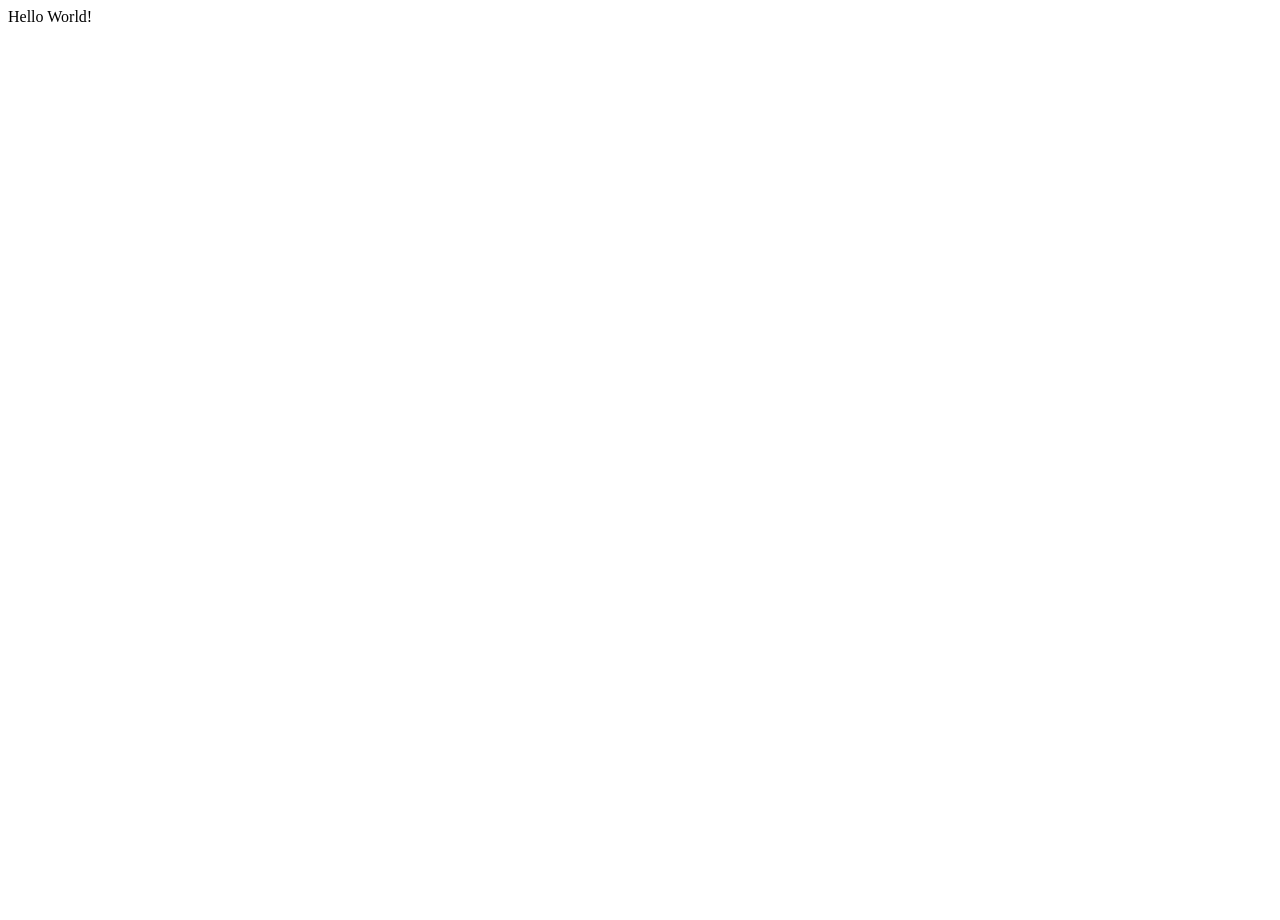
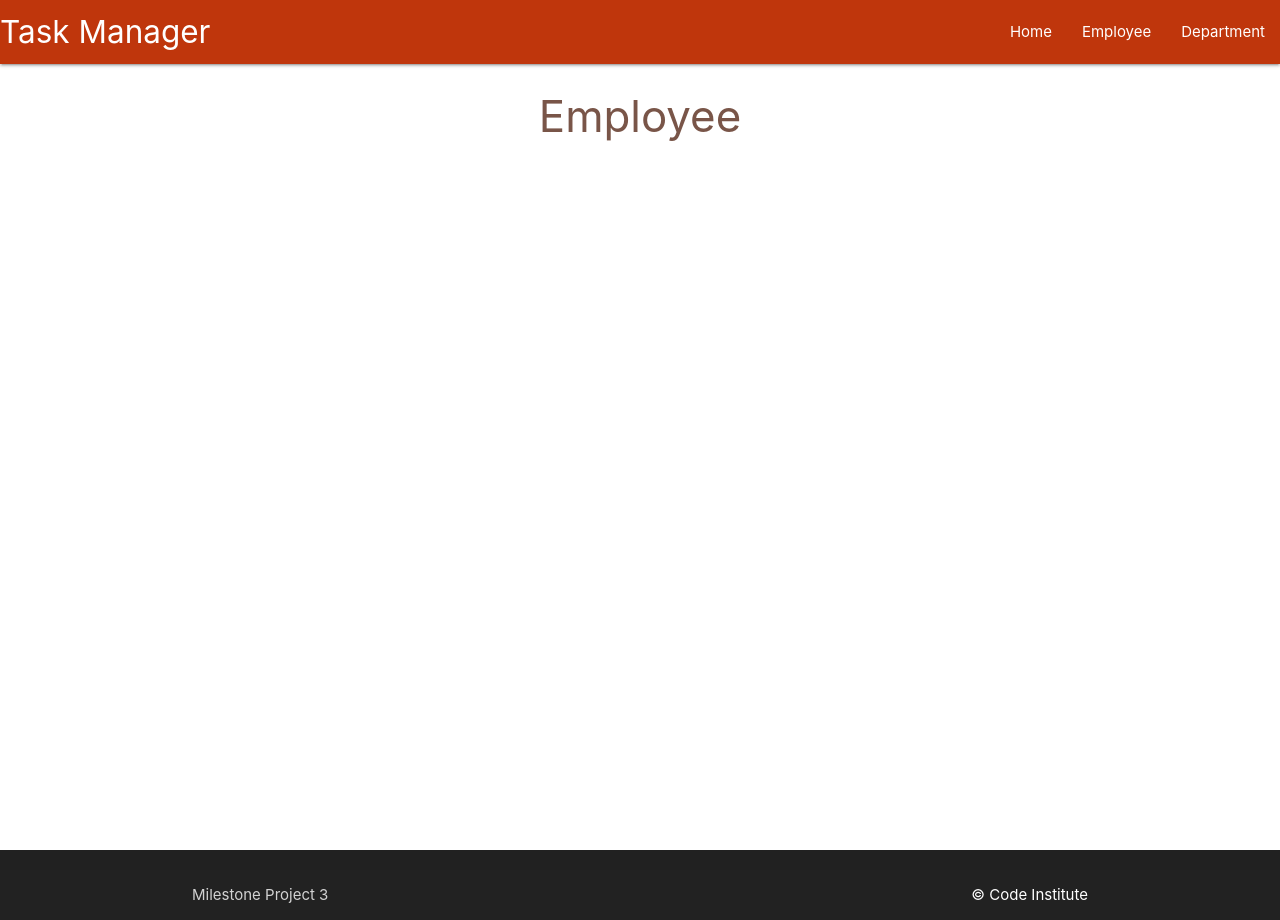
Before and after one commit to struk49/staff-manager, a Flask app: page / in a window 1280 px wide. Before the commit the page is almost empty. Run offline with Flask 3, Linux system fonts and the light colour scheme; some libraries are stand-ins or nearby versions.

Commit message:
added a navbar, footer and main extended base.html with employee.html

```diff
--- a/staffmanager/routes.py
+++ b/staffmanager/routes.py
@@ -5,4 +5,4 @@ from staffmanager.models import Department, Employee
 
 @app.route("/")
 def home():
-    return render_template("base.html")
+    return render_template("employee.html")
--- a/staffmanager/templates/base.html
+++ b/staffmanager/templates/base.html
@@ -2,13 +2,59 @@
 <html lang="en">
 <head>
     <meta charset="UTF-8">
-    <meta http-equiv="X-UA-Compatible" content="IE=edge">
     <meta name="viewport" content="width=device-width, initial-scale=1.0">
-    <title>Task Manager</title>
+     <!-- Compiled and minified CSS -->
+     <link rel="stylesheet" href="https://cdnjs.cloudflare.com/ajax/libs/materialize/1.0.0/css/materialize.min.css">
+     <link rel="stylesheet" href="{{ url_for('static', filename='css/style.css') }}" type="text/css">
+    <title>Staff Manager</title>
 </head>
 <body>
+    <header>
+        <nav class="deep-orange darken-4">
+          <div class="nav-wrapper">
+            <a href="{{ url_for('home') }}" class="brand-logo">Task Manager</a>
+            <a href="#" data-target="mobile-demo" class="sidenav-trigger"><i class="fas fa-bars"></i></a>
+            <ul class="right hide-on-med-and-down">
+                <li><a href="{{ url_for('home') }}">Home</a></li>
+                <li><a href="">Employee</a></li>
+                <li><a href="">Department</a></li>
+            </ul>
+            </div>
+        </nav>
 
-    Hello World!
+        <!-- mobile sidenav -->
+        <ul class="sidenav" id="mobile-demo">
+            <li><a href="{{ url_for('home') }}">Home</a></li>
+            <li><a href="">Employee</a></li>
+            <li><a href="">Department</a></li>
+        </ul>
+    </header>
 
+    <main class="container">
+        {% block content %}
+        {% endblock %}
+    </main>
+
+
+
+    <footer class="page-footer grey darken-4">
+        <div class="footer-copyright">
+          <div class="container">
+          Milestone Project 3
+          <a class="white-text right" href="https://codeinstitue.net" target="_blank">&copy; Code Institute</a>
+          </div>
+        </div>
+      </footer>
+
+
+
+
+
+
+
+     <!-- Compiled and minified JavaScript -->
+     <script src="https://cdnjs.cloudflare.com/ajax/libs/materialize/1.0.0/js/materialize.min.js"></script>
+     <script src="https://kit.fontawesome.com/256864fd36.js" crossorigin="anonymous"></script>
+     <script src="{{ url_for('static', filename='js/script.js') }}"></script>
 </body>
 </html>
--- /dev/null
+++ b/staffmanager/templates/employee.html
@@ -0,0 +1,8 @@
+{% extends "base.html" %}
+{% block content %}
+
+<h3 class="brown-text darken-4 center-align">Employee</h3>
+
+
+
+{% endblock %}
--- /dev/null
+++ b/staffmanager/templates/static/css/style.css
@@ -0,0 +1,9 @@
+body {
+    display: flex;
+    min-height: 100vh;
+    flex-direction: column;
+  }
+
+  main {
+    flex: 1 0 auto;
+  }
--- /dev/null
+++ b/staffmanager/templates/static/js/script.js
@@ -0,0 +1,5 @@
+document.addEventListener("DOMContentLoaded", function() {
+    // sidenav initialization
+    let sidenav = document.querySelectorAll(".sidenav");
+    M.Sidenav.init(sidenav);
+});
```
Also changed, not shown: staffmanager/base.html (deleted, +0 -11 lines).
